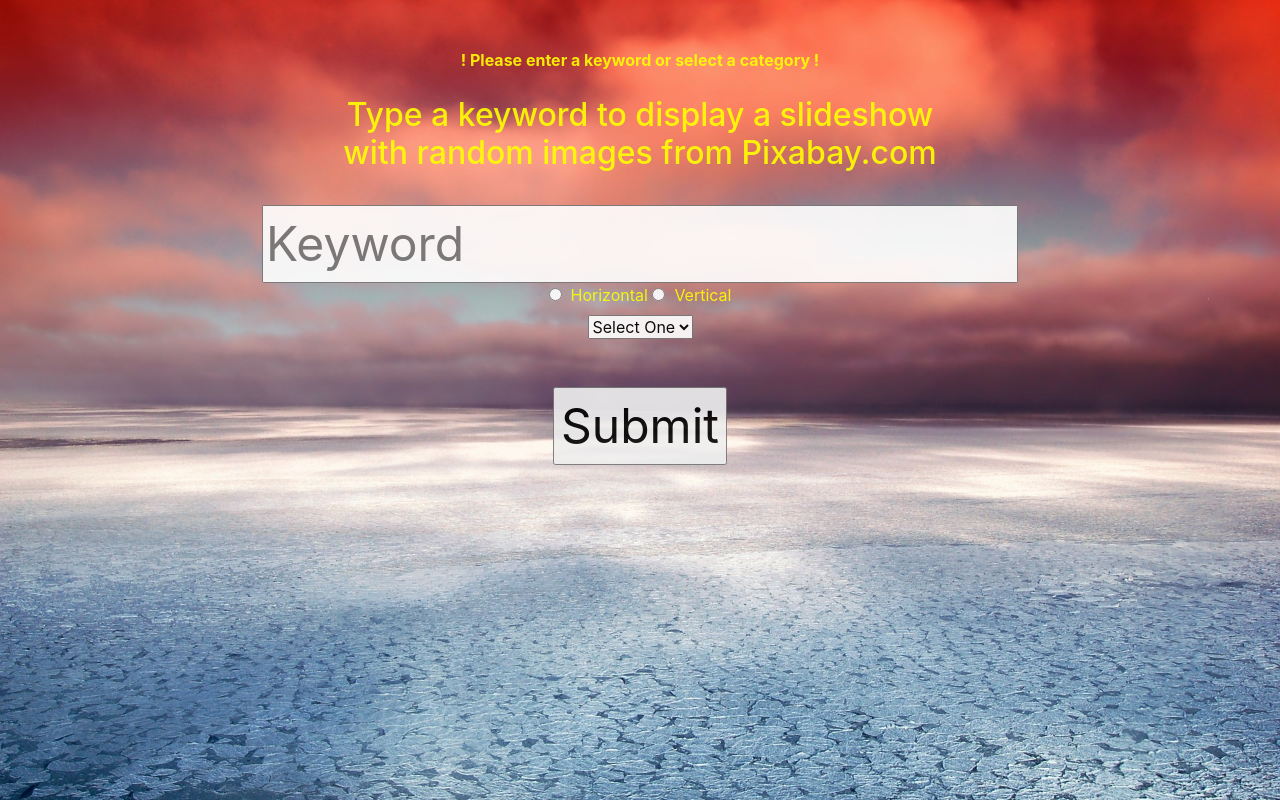
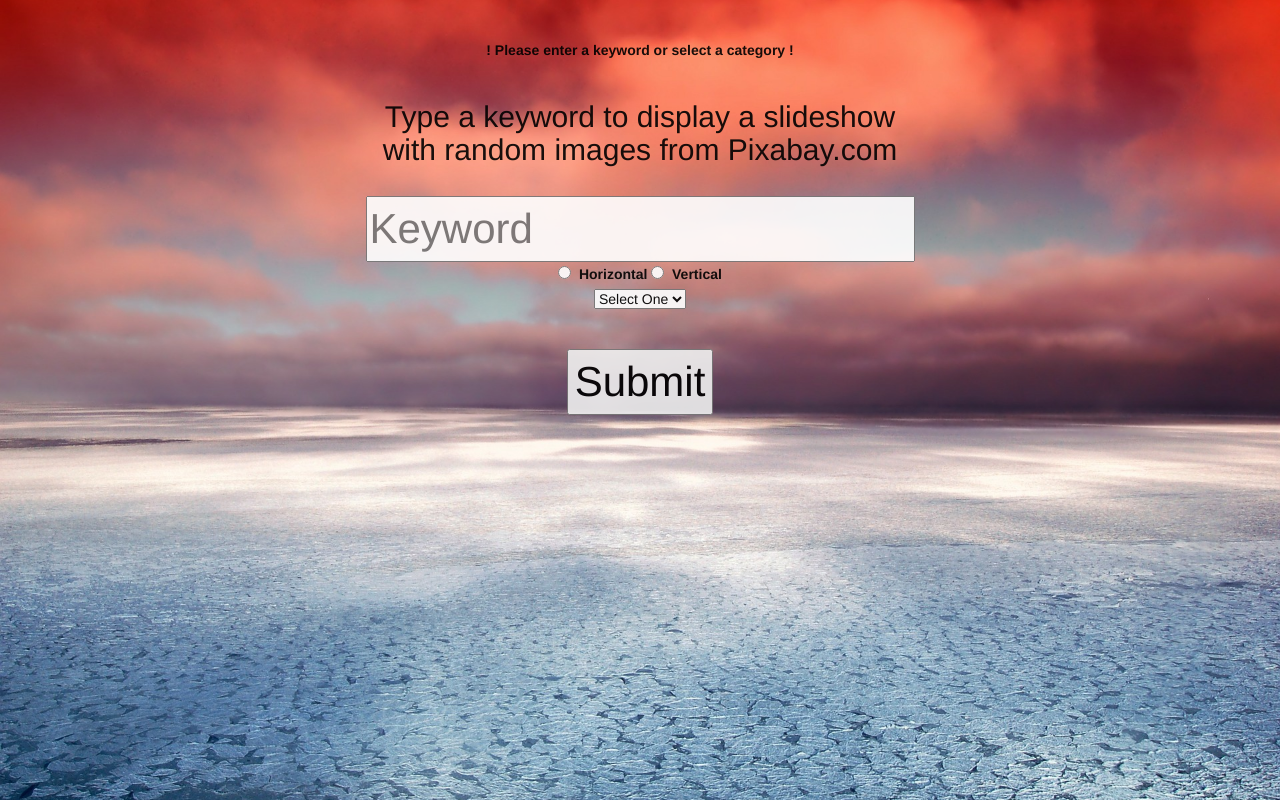
Before and after one commit to PatGonzalez/cst336, a PHP site: page /labs/lab3/index.php in a window 1280 px wide. Run offline with PHP 8.4, Linux system fonts and the light colour scheme.

Commit message:
lab3 completed

```diff
--- a/labs/lab3/css/styles.css
+++ b/labs/lab3/css/styles.css
@@ -2,7 +2,7 @@
         opacity:0.9;
         width:100%;
         text-align:center;
-        color:yellow;
+        color:black;
     }
 
     input {
--- a/labs/lab3/index.php
+++ b/labs/lab3/index.php
@@ -38,7 +38,7 @@ Patrick Gonzalez
         <title>Image Carousel</title>
 
 		<!-- link both the CSS and JS libraries for Bootstrap.-->
-		<link href="https://stackpath.bootstrapcdn.com/bootstrap/4.1.1/css/bootstrap.min.css" rel="stylesheet" integrity="sha384-WskhaSGFgHYWDcbwN70/dfYBj47jz9qbsMId/iRN3ewGhXQFZCSftd1LZCfmhktB" crossorigin="anonymous">
+        <link rel="stylesheet" href="https://maxcdn.bootstrapcdn.com/bootstrap/3.3.7/css/bootstrap.min.css" integrity="sha384-BVYiiSIFeK1dGmJRAkycuHAHRg32OmUcww7on3RYdg4Va+PmSTsz/K68vbdEjh4u" crossorigin="anonymous">
 
 		<style>
 		    /*<!-- include our own styles.css.  instead of using the <link> tag, let’s use the css @import feature.-->*/
@@ -148,7 +148,8 @@ Patrick Gonzalez
 		</form>
 		<!-- link both the CSS and JS libraries for Bootstrap.-->
 		<script src="https://ajax.googleapis.com/ajax/libs/jquery/3.3.1/jquery.min.js"></script>
-        <script src="https://stackpath.bootstrapcdn.com/bootstrap/4.1.1/js/bootstrap.min.js" integrity="sha384-smHYKdLADwkXOn1EmN1qk/HfnUcbVRZyYmZ4qpPea6sjB/pTJ0euyQp0Mk8ck+5T" crossorigin="anonymous"></script>
+        <script src="https://maxcdn.bootstrapcdn.com/bootstrap/3.3.7/js/bootstrap.min.js" integrity="sha384-Tc5IQib027qvyjSMfHjOMaLkfuWVxZxUPnCJA7l2mCWNIpG9mGCD8wGNIcPD7Txa" crossorigin="anonymous"></script>
+
     </body>
     <!-- closing body -->
 </html>
```
